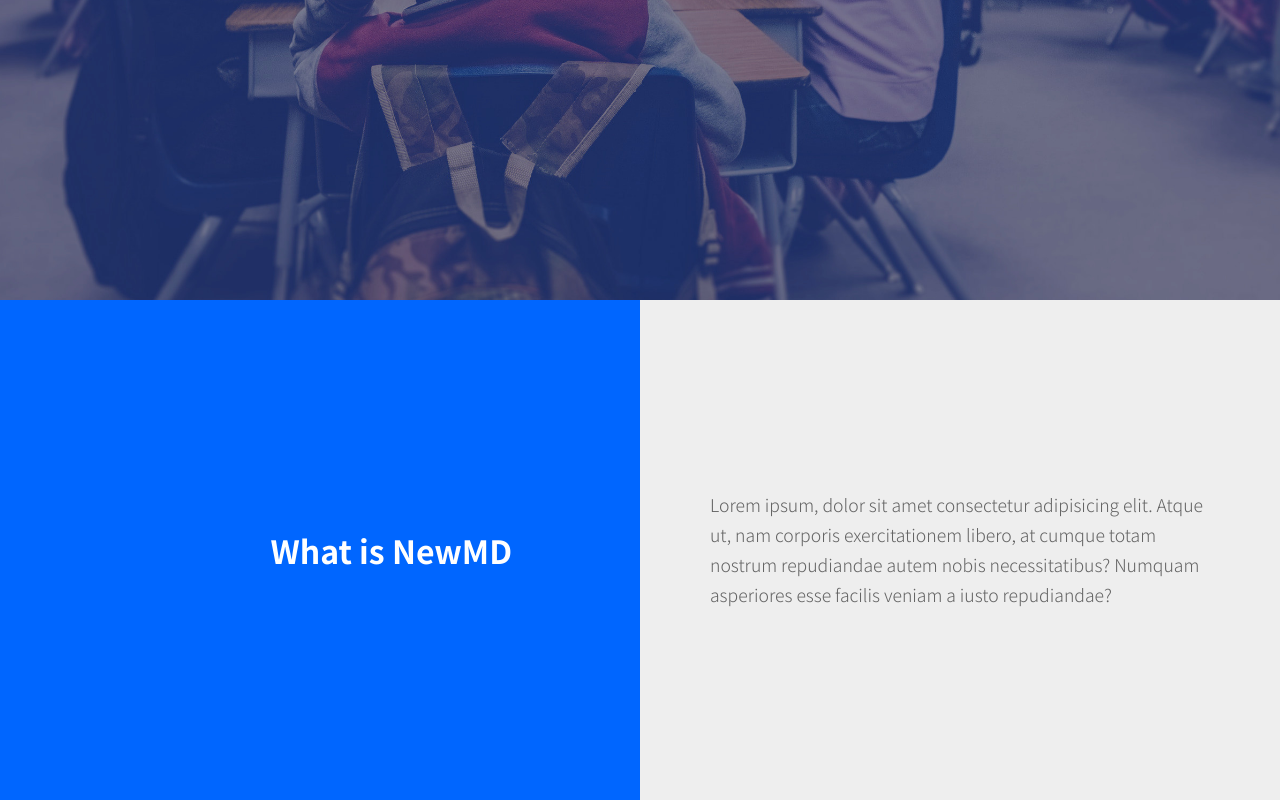
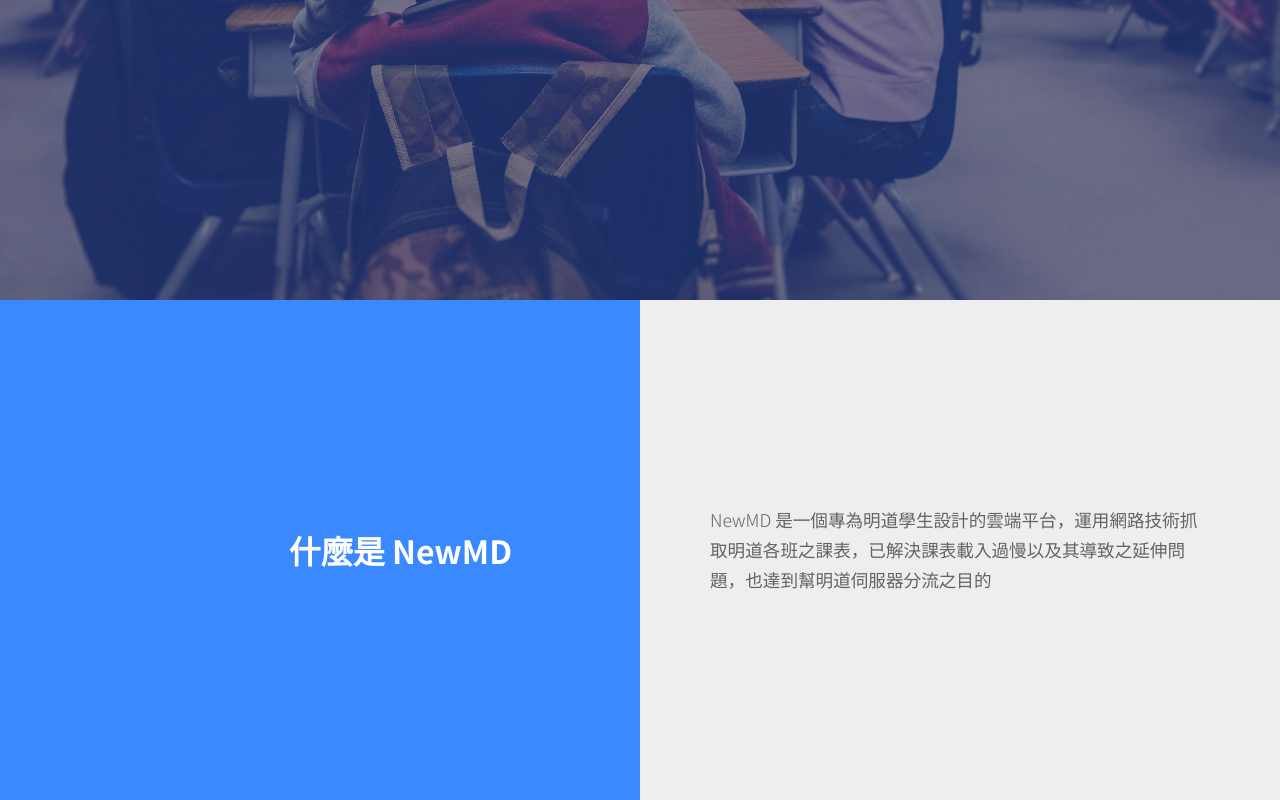
Before and after one commit to TakeUFlab/md-web, a Vue app: page / in a window 1280 px wide. Shown: the part 500-1300 px from the top of the page. Built offline with nearby package versions, Linux system fonts and the light colour scheme.

Commit message:
feat: content list

```diff
--- a/src/pages/home/components/content.temp.vue
+++ b/src/pages/home/components/content.temp.vue
@@ -27,7 +27,7 @@
     font-weight: 700;
     height: inherit;
     color: #fff;
-    background-color: #06f;
+    background-color: #3a89ff;
     display: flex;
     align-items: center;
     padding: 0 10% 0 0;
@@ -56,6 +56,14 @@
     .description {
       width: 100%;
     }
+    .title {
+      min-height: 50vw;
+      padding: 0;
+      justify-content: center;
+    }
+    .description {
+      min-height: 100vw;
+    }
   }
 }
 </style>
--- a/src/pages/home/index.vue
+++ b/src/pages/home/index.vue
@@ -1,5 +1,17 @@
 <script lang="ts" setup>
 import contentTempVue from "./components/content.temp.vue";
+import { reactive } from "vue";
+interface content {
+  title: string;
+  description: string;
+}
+const contents = reactive<Array<content>>([
+  {
+    title: "什麼是 NewMD",
+    description:
+      "NewMD 是一個專為明道學生設計的雲端平台，運用網路技術抓取明道各班之課表，已解決課表載入過慢以及其導致之延伸問題，也達到幫明道伺服器分流之目的",
+  },
+]);
 </script>
 
 <template>
@@ -11,18 +23,14 @@
       <button>登入</button>
     </div>
   </div>
-  <content-temp-vue>
-    <template #title> What is NewMD </template>
-    <template #description>
-      Lorem ipsum, dolor sit amet consectetur adipisicing elit. Atque ut, nam
-      corporis exercitationem libero, at cumque totam nostrum repudiandae autem
-      nobis necessitatibus? Numquam asperiores esse facilis veniam a iusto
-      repudiandae?
-    </template>
+  <content-temp-vue v-for="i in contents">
+    <template #title> {{ i.title }} </template>
+    <template #description> {{ i.description }} </template>
   </content-temp-vue>
 </template>
 
 <style lang="scss" scoped>
+@import "../../scss/global.scss";
 .intro {
   width: 100%;
   height: 800px;
@@ -35,6 +43,9 @@
   background-position: center center;
   background-repeat: no-repeat;
   background-size: cover;
+  @include phone {
+    padding: 10px;
+  }
   h1 {
     font-size: 3rem;
     color: #003cff;
```
